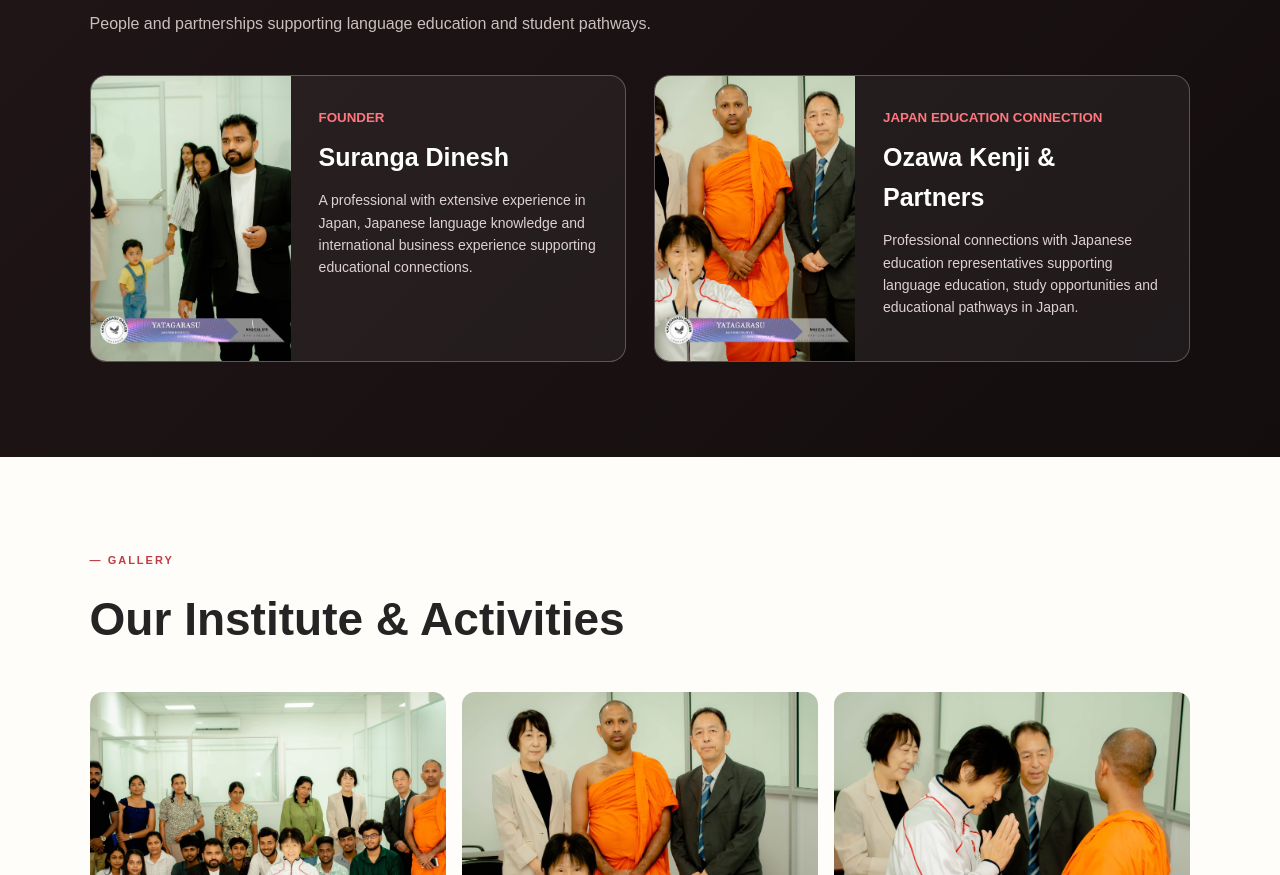
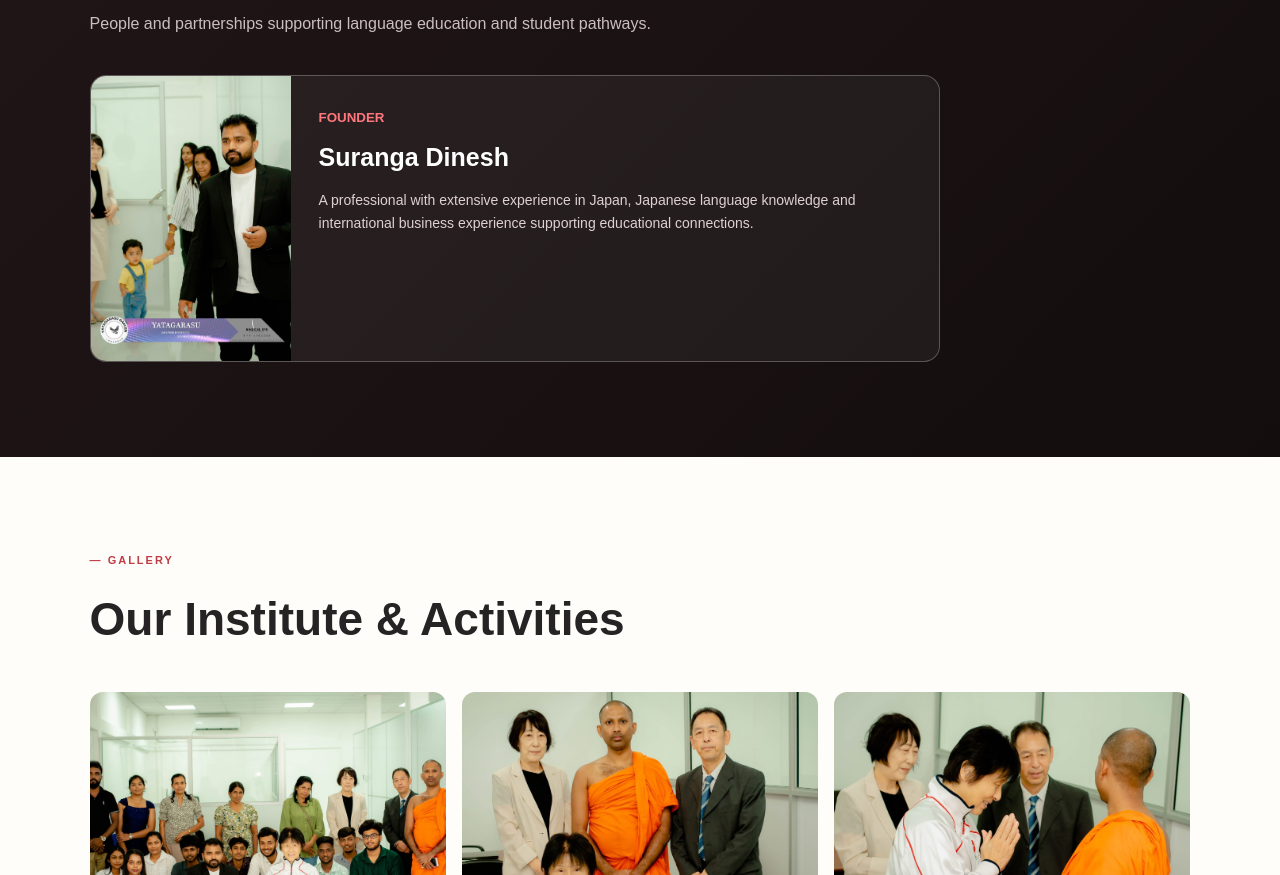
Before and after one commit to Ayesha-Subhashanee/yj-institute, a plain HTML site: page index.html in a window 1280 px wide. Shown: the part 3144-4019 px from the top of the page. Drawn offline with Linux system fonts and the light colour scheme.

Commit message:
Update index.html
ozawa

```diff
--- a/index.html
+++ b/index.html
@@ -521,8 +521,9 @@ nav a:hover{
 
 .leader-grid{
     display:grid;
-    grid-template-columns:1fr 1fr;
+    grid-template-columns:1fr;
     gap:28px;
+    max-width:850px;
 }
 
 .leader-card{
@@ -936,7 +937,6 @@ study pathways and your next application step.
 
 <div class="mission-image">
 
-<!-- UPDATED GROUP PHOTO -->
 <img src="IMG_3454.jpeg"
 alt="Yatagarasu Japanese Institute Group">
 
@@ -1218,32 +1218,6 @@ experience supporting educational connections.
 
 </div>
 
-
-<div class="leader-card">
-
-<img src="IMG_3452.jpeg"
-alt="Ozawa Kenji and Partners">
-
-<div class="leader-info">
-
-<small>
-JAPAN EDUCATION CONNECTION
-</small>
-
-<h3>
-Ozawa Kenji & Partners
-</h3>
-
-<p>
-Professional connections with Japanese education representatives
-supporting language education, study opportunities
-and educational pathways in Japan.
-</p>
-
-</div>
-
-</div>
-
 </div>
 
 </div>
```
